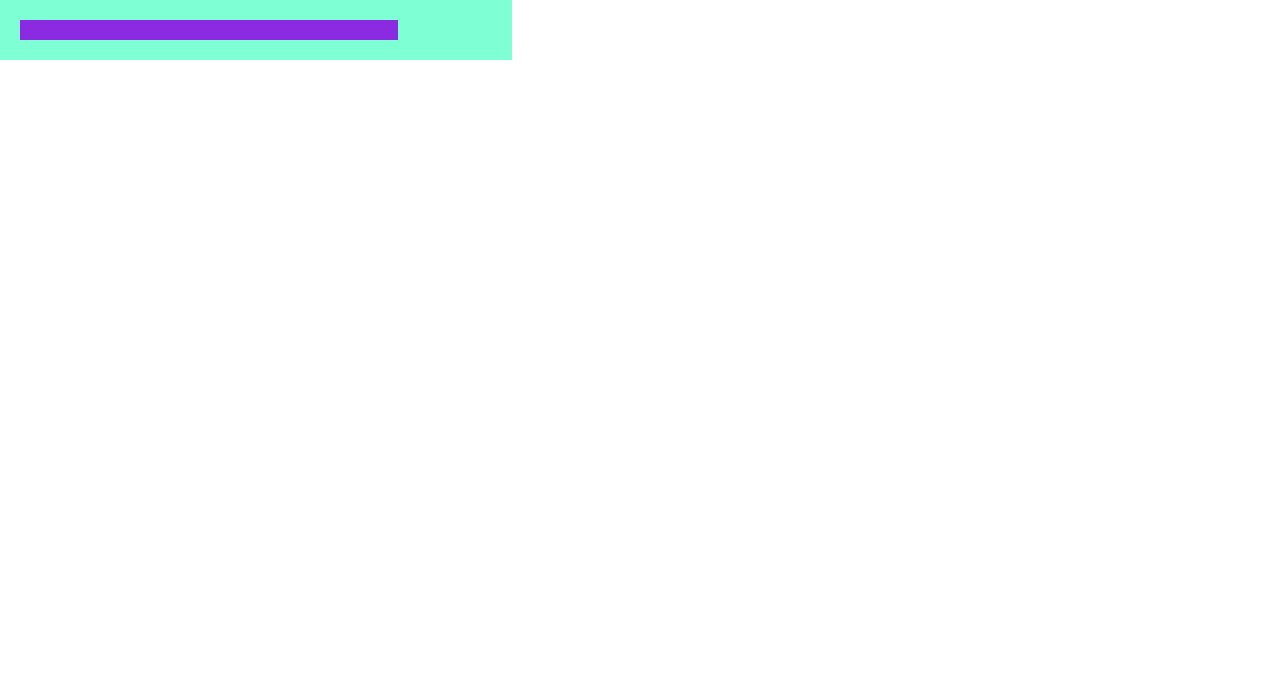
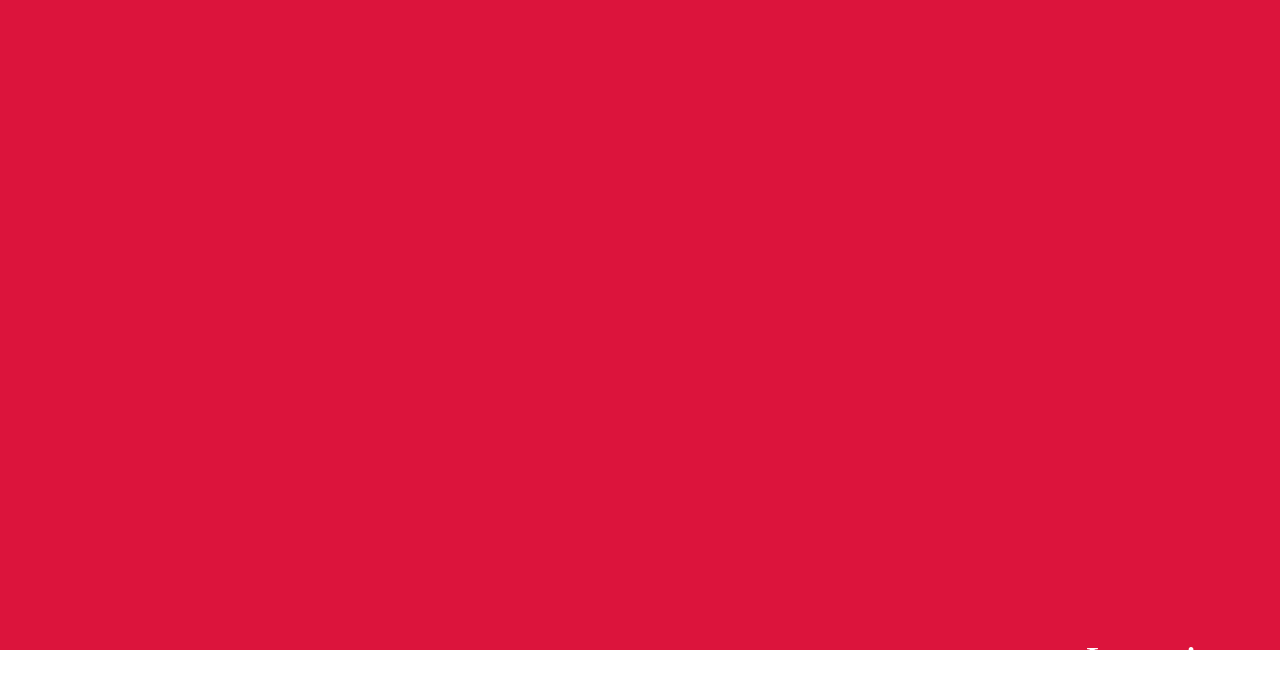
Before and after one commit to mangalagowrihr/Full-Stack-Training, a plain HTML site: page index.html in a window 1280 px wide. Drawn offline with Linux system fonts and the light colour scheme.

Commit message:
position cave at

```diff
--- a/index.html
+++ b/index.html
@@ -7,29 +7,28 @@
     <title>CSS</title>
     <style>
         *{
-           margin: 0px;
-           padding: 0px;
+           margin: 0;
+           padding: 0;
            box-sizing: border-box;
+           font-family: Metropolis;
         }
-        .parent{
-            background-color: aquamarine;
-            height: 60px;
-            padding: 20px;
-            width: 40vw;
-        }
-        .child{
-            background-color: blueviolet;
-            height: 20px;
-            width: 80%;
-        }
+      h1{
+          background-color: crimson;
+          color: #fff;
+          height: 50vh;
+          text-align: right;
+          padding: 10px;
+          padding-top: 50%;
+
+
+
+      }
+
 
     </style>
 </head>
 <body>
-    <div class="parent">
-        <div class="child"></div>
-
-    </div>
+    <h1>Lorem ipsum</h1>
 
 
 </body>
```
